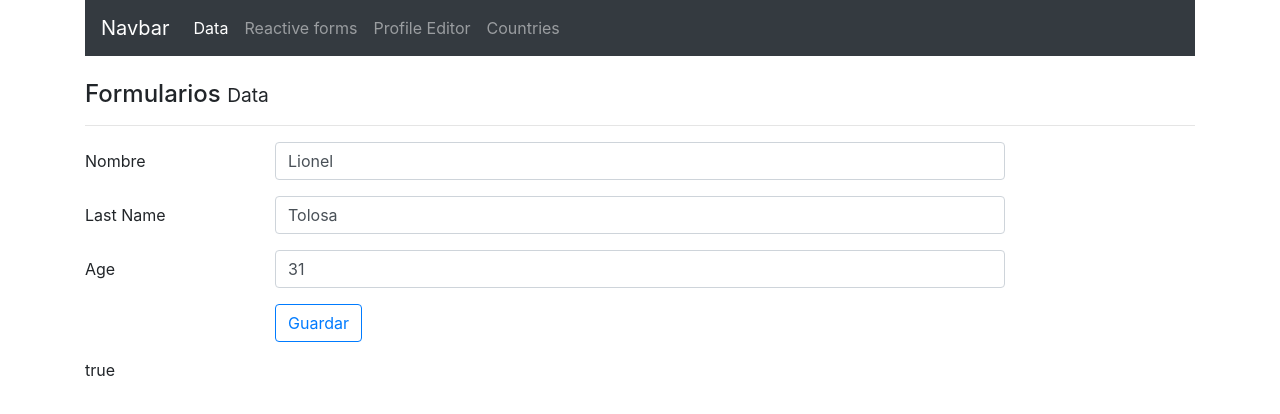
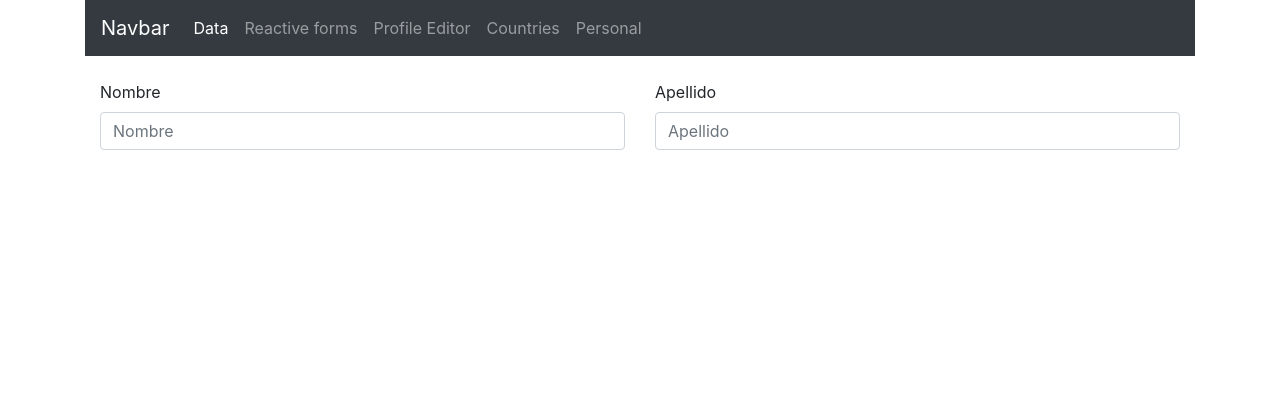
Before and after one commit to lioneltolosa/forms-in-angular, an Angular app: page /personal in a window 1280 px wide. Shown: the top 414 px of the page. Built offline with nearby package versions, Linux system fonts and the light colour scheme.

Commit message:
new route personal

```diff
--- a/src/app/app-routing.module.ts
+++ b/src/app/app-routing.module.ts
@@ -4,12 +4,14 @@ import { DataComponent } from './components/data/data.component';
 import { ReactiveFormsComponent } from './form/components/reactive-forms/reactive-forms.component';
 import { ProfileEditorComponent } from './form/components/profile-editor/profile-editor.component';
 import { CountriesComponent } from './form/components/countries/countries.component';
+import { PersonalDataComponent } from './form/components/personal-data/personal-data.component';
 
 const routes: Routes = [
   { path: 'data', component: DataComponent },
   { path: 'reactive-forms', component: ReactiveFormsComponent },
   { path: 'profile-editor', component: ProfileEditorComponent },
   { path: 'countries', component: CountriesComponent },
+  { path: 'personal', component: PersonalDataComponent },
   { path: '**', component: DataComponent }
 ];
 
--- a/src/app/app.module.ts
+++ b/src/app/app.module.ts
@@ -12,6 +12,7 @@ import { NavbarComponent } from './components/navbar/navbar.component';
 import { ReactiveFormsComponent } from './form/components/reactive-forms/reactive-forms.component';
 import { ProfileEditorComponent } from './form/components/profile-editor/profile-editor.component';
 import { CountriesComponent } from './form/components/countries/countries.component';
+import { PersonalDataComponent } from './form/components/personal-data/personal-data.component';
 
 @NgModule({
   declarations: [
@@ -22,7 +23,8 @@ import { CountriesComponent } from './form/components/countries/countries.compon
     NavbarComponent,
     ReactiveFormsComponent,
     ProfileEditorComponent,
-    CountriesComponent
+    CountriesComponent,
+    PersonalDataComponent
   ],
   imports: [
     BrowserModule,
--- a/src/app/components/navbar/navbar.component.html
+++ b/src/app/components/navbar/navbar.component.html
@@ -19,6 +19,9 @@
             <li class="nav-item">
                 <a class="nav-link" href="#" [routerLink]="['/countries']">Countries</a>
             </li>
+            <li class="nav-item">
+                <a class="nav-link" href="#" [routerLink]="['/personal']">Personal</a>
+            </li>
         </ul>
     </div>
 </nav>
--- a/src/app/form/components/personal-data/personal-data.component.html
+++ b/src/app/form/components/personal-data/personal-data.component.html
@@ -1,3 +1,24 @@
-<p>
-  personal-data works!
-</p>
+<div class="container mt-4">
+    <div class="row">
+        <div class="col">
+            <div class="form-group">
+                <label for="exampleFormControlInput1">
+                    Nombre
+                </label>
+                <input type="text"
+                       class="form-control"
+                       placeholder="Nombre">
+              </div>
+        </div>
+        <div class="col">
+            <div class="form-group">
+                <label for="exampleFormControlInput1">
+                       Apellido
+                </label>
+                <input type="text"
+                       class="form-control"
+                       placeholder="Apellido">
+              </div>
+        </div>
+    </div>
+</div>
--- a/src/app/form/form.module.ts
+++ b/src/app/form/form.module.ts
@@ -20,7 +20,8 @@ import { PersonalDataComponent } from './components/personal-data/personal-data.
     exports: [
         ReactiveFormsComponent,
         ProfileEditorComponent,
-        CountriesComponent
+        CountriesComponent,
+        PersonalDataComponent
     ]
 })
 export class FormModule { }
```
Also changed, not shown: 1 other file (tests, documents, lock files or other folders).
